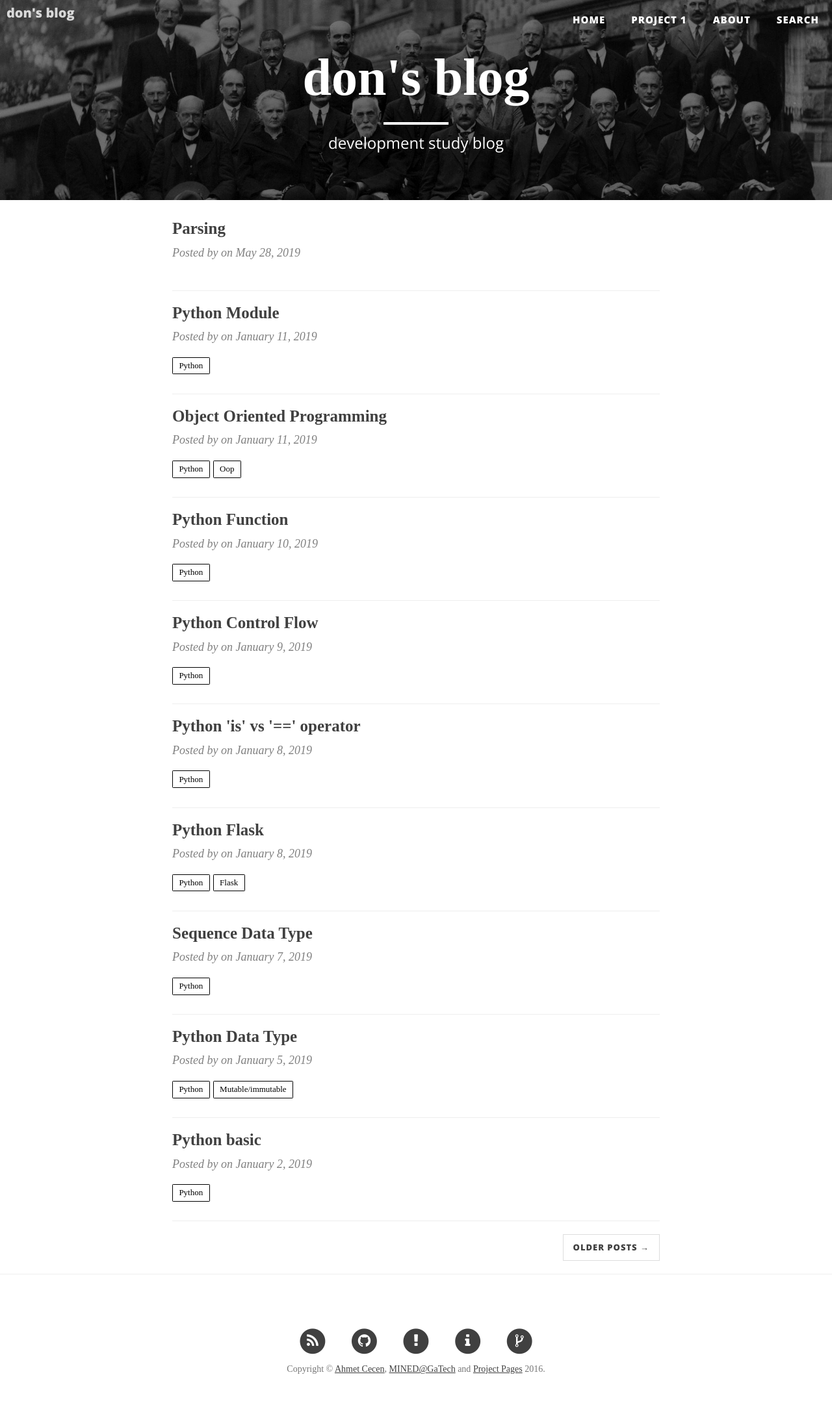
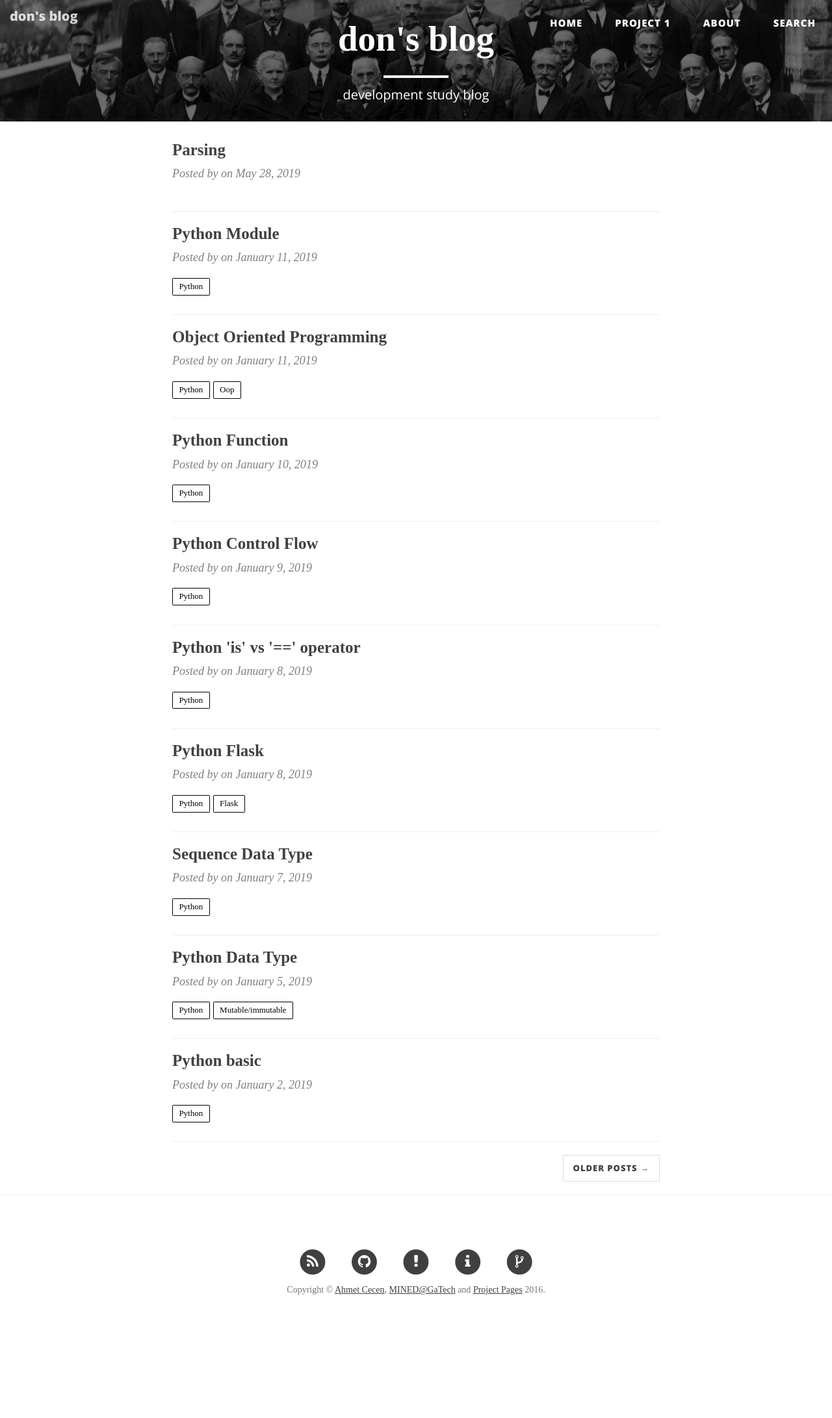
Before and after one commit to don2101/don2101.github.io, a Jekyll site: the page built from index.html, in a window 1280 px wide. Shown: the whole page at 65% size. Built offline with Jekyll 4.4.1, drawn with Linux system fonts in a browser that asks for light colours; nearby versions of some CDN libraries; some web fonts are replaced; the list of posts is cut into pages by our own code; after the commit the page ends 2061 px from its top, so only the background shows below that.

Commit message:
header font size, padding 수정

```diff
--- a/_layouts/page.html
+++ b/_layouts/page.html
@@ -7,7 +7,7 @@ layout: default
     <div class="container">
         <div class="row">
             <div class="col-lg-8 col-lg-offset-2 col-md-10 col-md-offset-1">
-                <div class="site-heading" style="padding: 75px 0">
+                <div class="site-heading" style="padding: 30px">
 					{% if page.url == '/' %}
 					<!-- {% if site.logo %}
 					<img src= "{{ site.logo }}" style="height: 150px">
--- a/css/clean-blog.css
+++ b/css/clean-blog.css
@@ -82,7 +82,7 @@ hr.small {
   }
   .navbar-custom .navbar-brand {
     color: white;
-    padding: 10px;
+    padding: 15px;
   }
   .navbar-custom .navbar-brand:hover,
   .navbar-custom .navbar-brand:focus {
@@ -90,7 +90,7 @@ hr.small {
   }
   .navbar-custom .nav li a {
     color: white;
-    padding: 10px;
+    padding: 15px;
   }
   .navbar-custom .nav li a:hover,
   .navbar-custom .nav li a:focus {
@@ -172,7 +172,7 @@ hr.small {
 }
 .intro-header .site-heading .subheading,
 .intro-header .page-heading .subheading {
-  font-size: 24px;
+  font-size: 20px;
   line-height: 1.1;
   display: block;
   font-family: 'Open Sans', 'Helvetica Neue', Helvetica, Arial, sans-serif;
@@ -182,7 +182,7 @@ hr.small {
 @media only screen and (min-width: 768px) {
   .intro-header .site-heading h1,
   .intro-header .page-heading h1 {
-    font-size: 80px;
+    font-size: 55px;
   }
 }
 .intro-header .post-heading h1 {
```
